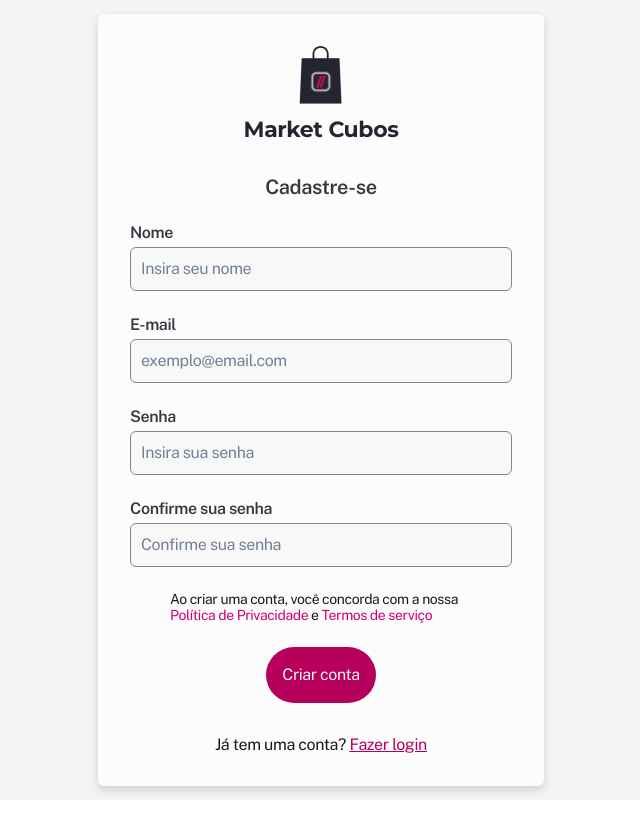
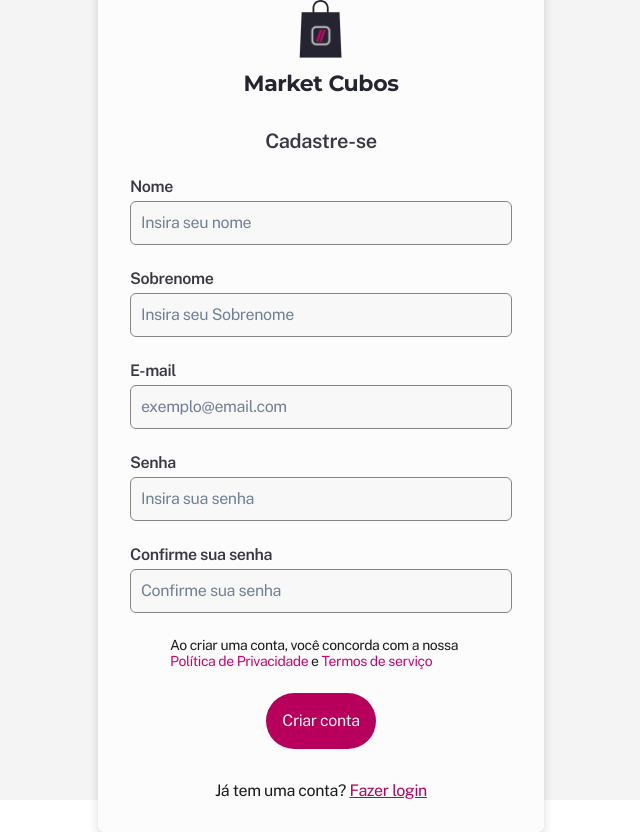
Before and after one commit to ruandev/E-commerce, a React (Vite) app in the folder front/: page /cadastro in a window 1280 px wide. Shown: the whole page, without its empty margins (319-959 px from the left). Before the commit the page ends 800 px from the top, so only its background shows below. Built offline with nearby package versions, Linux system fonts and the light colour scheme.

Commit message:
iniciando interação com back

```diff
--- a/front/package.json
+++ b/front/package.json
@@ -18,13 +18,15 @@
     "react-dom": "^18.2.0",
     "react-router-dom": "^6.8.0",
     "sass": "^1.57.1",
-    "scss": "^0.2.4"
+    "scss": "^0.2.4",
+    "yup": "^1.0.0"
   },
   "devDependencies": {
     "@types/axios": "^0.14.0",
     "@types/jquery": "^3.5.16",
     "@types/react": "^18.0.26",
     "@types/react-dom": "^18.0.9",
+    "@types/yup": "^0.32.0",
     "@vitejs/plugin-react": "^3.0.0",
     "typescript": "^4.9.3",
     "vite": "^4.0.0"
--- a/front/src/api/index.ts
+++ b/front/src/api/index.ts
@@ -1,6 +1,6 @@
 import axios from 'axios';
 export default axios.create({
-    baseURL: 'https://dindin.onrender.com',
-    timeout: 120000,
+    baseURL: 'http://localhost:3000',
+    timeout: 10000,
     headers: { 'Content-Type': 'application/json' },
 });
--- a/front/src/pages/Sign-up/index.tsx
+++ b/front/src/pages/Sign-up/index.tsx
@@ -1,13 +1,19 @@
+import { Button, FormControl, FormLabel, Input, Stack, useToast } from '@chakra-ui/react'
+import { useState } from 'react'
+import { useNavigate } from 'react-router-dom'
+import api from '../../api'
+import Logo from "../../assets/logo.svg"
 import styles from "./styles.module.scss"
-import Logo from "../../assets/logo.svg"
-import { Button, FormControl, FormLabel, Input, Stack } from '@chakra-ui/react'
-import { useNavigate } from 'react-router-dom'
-import { useToast } from '@chakra-ui/react'
 
-interface Props {
-
-}
 export default function SignUp() {
+  const navigate = useNavigate()
+  const [form, setForm] = useState({
+    frist_name: "",
+    last_name: "",
+    email: "",
+    password: "",
+    cpassword: ""
+  })
   const toast = useToast()
   function handleToast() {
     toast({
@@ -18,7 +24,22 @@ export default function SignUp() {
       status: 'success',
     })
   }
-  const navigate = useNavigate()
+  function handleInput(e: any) {
+    setForm({...form, [e.target.name]: e.target.value})
+  }
+  async function handleSubmit(e: any) {
+    e.preventDefault()
+    // delete form.cpassword
+    try {
+      await api.post("/user/cadaster", form)
+      handleToast()
+      setTimeout(() => {
+      navigate("/entrar")
+      }, 800)
+    } catch (error) {
+      console.log(error)
+    }
+  }
   return (
     <main className={styles.main}>
       <section>
@@ -28,35 +49,43 @@ export default function SignUp() {
         </div>
         <strong>Cadastre-se</strong>
 
-        <form>
+        <form onSubmit={handleSubmit}>
           <FormControl >
             <FormLabel className={styles.label}>Nome</FormLabel>
-            <Input type='text' placeholder="Insira seu nome" />
+            <Input type='text' placeholder="Insira seu nome" onChange={handleInput} name="frist_name"/>
+          </FormControl>
+
+          <FormControl >
+            <FormLabel className={styles.label}>Sobrenome</FormLabel>
+            <Input type='text' placeholder="Insira seu Sobrenome" onChange={handleInput} name="last_name"/>
           </FormControl>
 
           <FormControl >
             <FormLabel className={styles.label}>E-mail</FormLabel>
-            <Input type='email' placeholder="exemplo@email.com" />
+            <Input type='email' placeholder="exemplo@email.com" onChange={handleInput} name="email"/>
           </FormControl>
 
           <FormControl >
             <FormLabel className={styles.label}>Senha</FormLabel>
-            <Input type='password' placeholder="Insira sua senha" />
+            <Input type='password' placeholder="Insira sua senha" onChange={handleInput} name="password"/>
           </FormControl>
 
           <FormControl >
             <FormLabel className={styles.label}>Confirme sua senha</FormLabel>
-            <Input type='password' placeholder="Confirme sua senha" />
+            <Input type='password' placeholder="Confirme sua senha" onChange={handleInput} name="cpassword"/>
           </FormControl>
-        </form>
-
           <p className={styles.policyText}>Ao criar uma conta, você concorda com a nossa <span style={{ color: "#D10070" }}>Política de Privacidade</span> e <span style={{ color: "#D10070" }}>Termos de serviço</span></p>
 
           <Stack spacing={4} direction='row' align='center'>
-          <Button className='btn-create-account' size='lg' onClick={handleToast}>
+
+            <Button className='btn-create-account' size='lg' type='submit'>
             Criar conta
           </Button>
         </Stack>
+        </form>
+
+
+
         <p className='sign-in'>Já tem uma conta? <span style={{ color: "#B7005C", textDecoration: "underline", cursor: "pointer" }} onClick={() => navigate("/entrar")}>Fazer login</span></p>
       </section>
     </main>
```
Also changed, not shown: 1 other file (tests, documents, lock files or other folders). Lines whose indentation alone changed are shown as unchanged.
